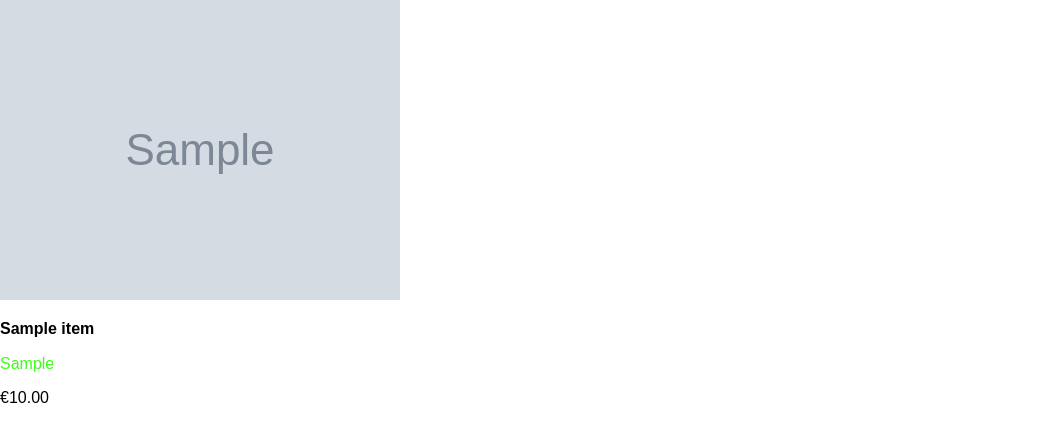
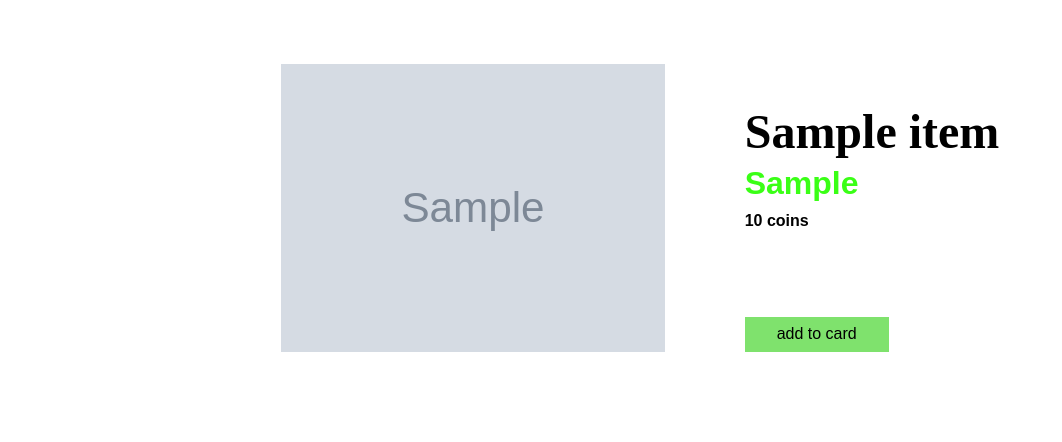
Before and after one commit to vctrth/backendshop, a PHP site: page /product_details.php?id=1 in a window 1280 px wide. Shown: the part 101-543 px from the top of the page, without its empty margins (0-1062 px from the left). Run offline with PHP 8.4, Linux system fonts and the light colour scheme; tables that the repository leaves empty or names only in its code hold one stand-in row (values such as "Sample post"); grey boxes marked "Sample" are stand-in pictures; data that the repository does not hold is empty.

Commit message:
style(product_details): add styling to product details

```diff
--- a/index.php
+++ b/index.php
@@ -59,6 +59,9 @@ else{ $products = Product::getProductsByGenre($_GET["genre"]);};
     <div class="container">
         <h2><i>Welcome, <?php echo htmlspecialchars($_SESSION['username']) ?>!</i></h2>
 
+        <label for="searchbar"></label>
+        <input type="text" name="" id="searchbar" onchange="console.log('changed')" placeholder="Search for an artist, album or description">
+
         <div class="filter_container">
 
             <div class="filters">
--- a/product_details.php
+++ b/product_details.php
@@ -30,6 +30,7 @@ if(isset($_SESSION["username"])){
 
     <link rel="stylesheet" href="normalize.css">
     <link rel="stylesheet" href="style.css">
+    <link rel="stylesheet" href="style/product_details.css">
 </head>
 <body>
     <nav class="top_nav">
@@ -44,9 +45,19 @@ if(isset($_SESSION["username"])){
         </div>
     </nav>
 
+    <div class="container">
+
+        <div class="product_info">
             <img src="<?php echo htmlspecialchars($product['thumbnail']) ?>" alt="" class="album_cover">
-    <p><b><?php echo htmlspecialchars($product['name']) ?></b></p>
-    <p><span class="accent_color"><?php echo htmlspecialchars($product['artist']) ?></span></p>
-    <p>€<?php echo htmlspecialchars($product['price']) ?>.00</p>
+
+            <div class="right_content">
+                <h2 class="title"><b><?php echo htmlspecialchars($product['name']) ?></b></h2>
+                <h3 class="artist"><span class="accent_color"><?php echo htmlspecialchars($product['artist']) ?></span></h3>
+                <p class="price"><b><?php echo htmlspecialchars($product['price']) ?> coins</b></p>
+                <p class="description"><?php echo htmlspecialchars($product['description']) ?> </p>
+                <a href="" class="btn">add to card</a>
+            </div>
+        </div>
+    </div>
 </body>
 </html>
--- a/style.css
+++ b/style.css
@@ -9,6 +9,12 @@ body {
     box-sizing: border-box;
 
     /* background-color: #F2F1EF; */
+}
+
+.container {
+
+    max-width: 80%;
+    margin: auto;
 }
 
 h1 {
--- /dev/null
+++ b/style/product_details.css
@@ -0,0 +1,62 @@
+.container {
+
+    display: flex;
+    flex-direction: column;
+
+    /* justify-content: center; */
+    align-items: center;
+}
+
+.product_info {
+    margin-top: 4em;
+
+    display: flex;
+    flex-direction: row;
+
+    /* justify-content: space-between; */
+    gap: 5em;
+
+    position: relative;
+}
+
+.product_info img {
+
+    width: 384px;
+}
+
+.product_info .title {
+
+    margin-bottom: 0;
+}
+
+.product_info .artist {
+
+    font-size: 2em;
+    margin-top: .2em;
+    margin-bottom: 0;
+}
+
+.product_info .price {
+
+    margin-top: 0.6em;
+    margin-bottom: 0;
+}
+
+.product_info .description {
+
+    font-family: serif;
+    width: 70%;
+
+    margin-top: 2em;
+}
+
+.product_info .btn {
+
+    position: absolute;
+    bottom: 0;
+
+    padding: .5em 2em;
+
+    text-decoration: none;
+    color: black;
+}
--- a/style/profile.css
+++ b/style/profile.css
@@ -1,8 +1,3 @@
-.container {
-
-    max-width: 80%;
-    margin: auto;
-}
 .box {
 
     display: flex;
```
Lines whose indentation alone changed are shown as unchanged.
